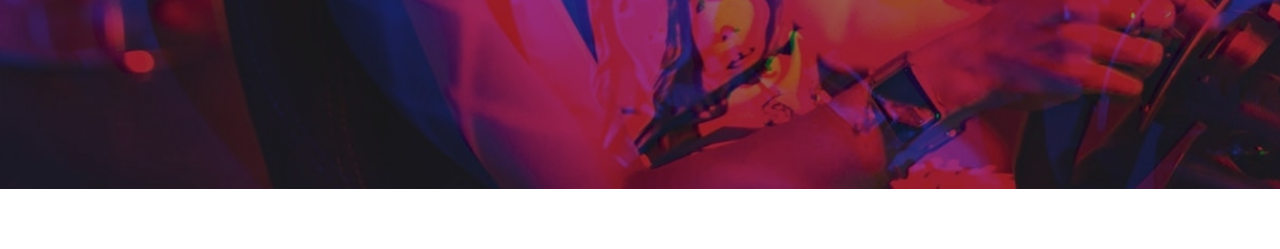
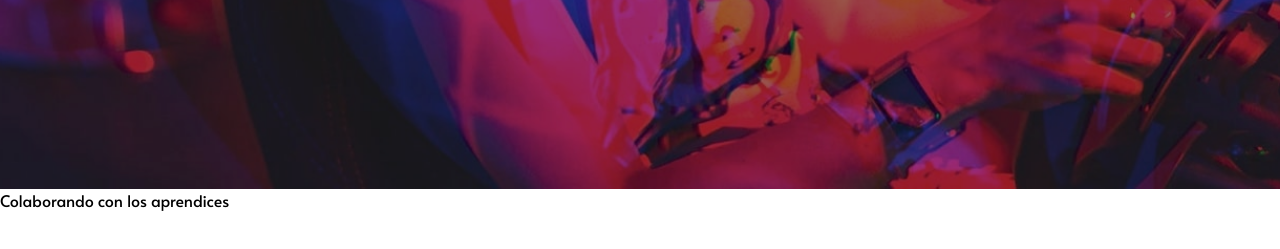
Before and after one commit to donCelis/loopstudios, a plain HTML site: page index.html in a window 1280 px wide. Shown: the part 493-742 px from the top of the page. Drawn offline with Linux system fonts and the light colour scheme.

Commit message:
Update index.html

```diff
--- a/index.html
+++ b/index.html
@@ -36,6 +36,6 @@
     <!-- Home -->
 
 
-
+    <p>Colaborando con los aprendices</p>
   </body>
 </html>
```
